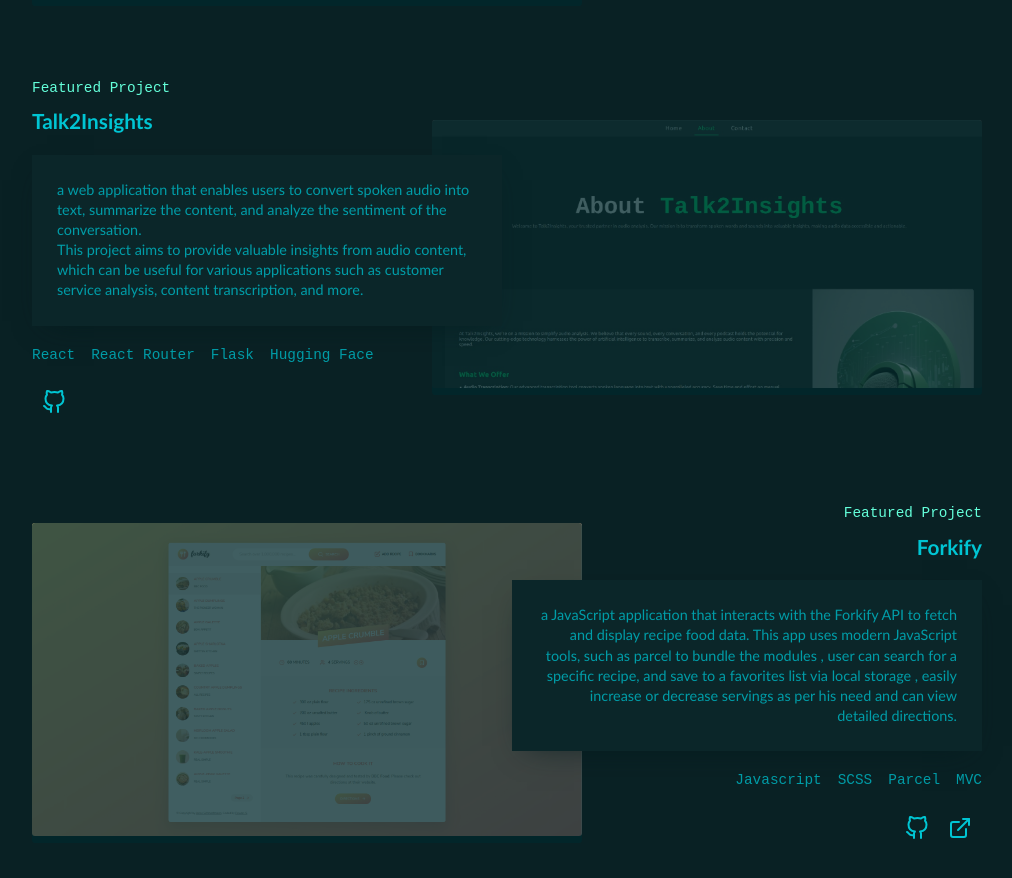
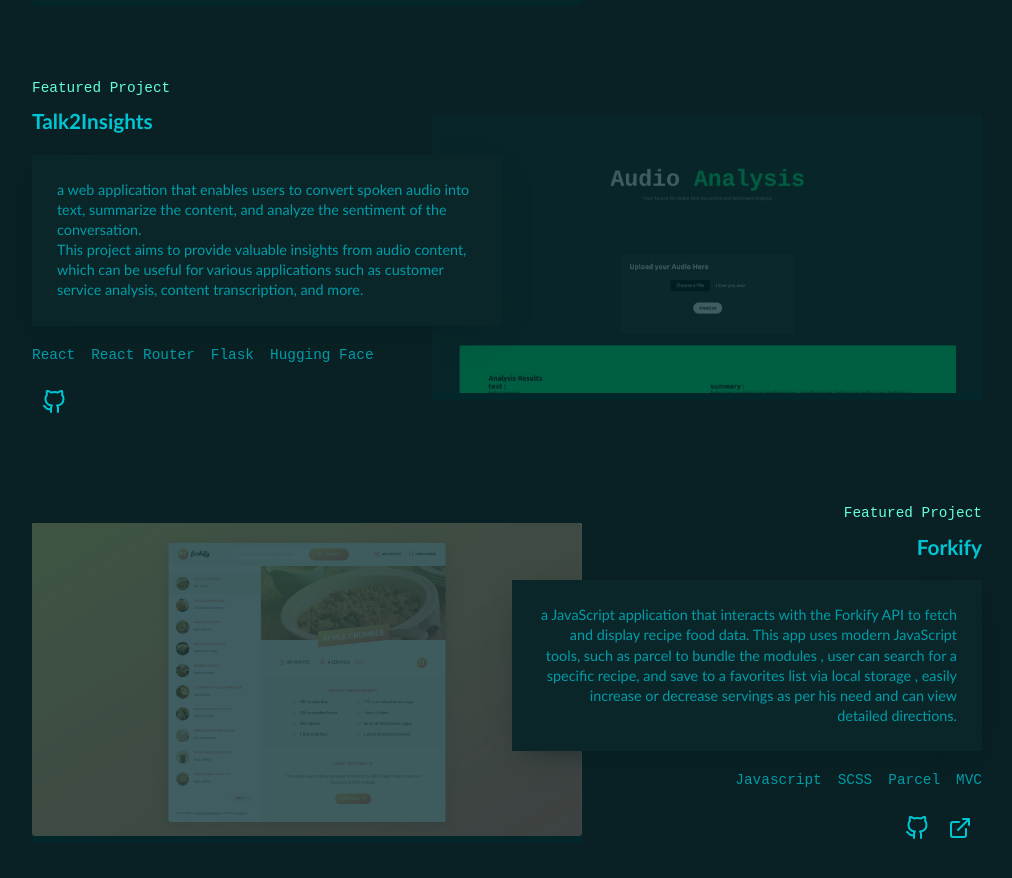
Before and after one commit to youssef-yasser-ali/youssef-yasser-ali.github.io, a React (Vite) app: page / in a window 1280 px wide. Shown: the part 2281-3159 px from the top of the page, without its empty margins (133-1145 px from the left). Built offline with nearby package versions, Linux system fonts and the light colour scheme.

Commit message:
final-v.1

```diff
--- a/src/assets/index.js
+++ b/src/assets/index.js
@@ -1,7 +1,21 @@
 // import youssefImg from "./youssef.JPG";
+import aromaPro from "./Projects-img/aroma-demo.jpeg";
+import clickAndGitPro from "./Projects-img/click&get.jpeg";
+import forkifyPro from "./Projects-img/forkify-demo.jpg";
+import talk2InsPro from "./Projects-img/talk2ins-demo-2.jpeg";
+
 import youssefLogo from "./youssef logo.svg";
 import youssefLogo2 from "./youssef svg .svg";
 import youssefImg from "./youssef-yasser.jpg";
 import youssefImg2 from "./youssef-img.jpg";
 
-export { youssefLogo, youssefLogo2, youssefImg, youssefImg2 };
+export {
+  youssefLogo,
+  youssefLogo2,
+  youssefImg,
+  youssefImg2,
+  clickAndGitPro,
+  aromaPro,
+  forkifyPro,
+  talk2InsPro,
+};
--- a/src/data/Data.jsx
+++ b/src/data/Data.jsx
@@ -1,3 +1,5 @@
+import { aromaPro, clickAndGitPro, forkifyPro, talk2InsPro } from "../assets";
+
 export const data = {
   name: "Youssef Yasser A.",
   title: "Software Engineering.",
@@ -19,7 +21,7 @@
   {
     name: "Click & Get",
     description: `Click and Get is a simple web application and React ecommerce platform with essential commerce features. Built with React.`,
-    image: "/src/assets/Projects-img/click&get.jpeg",
+    image: clickAndGitPro,
     technologies: [
       "React",
       "React Router",
@@ -41,7 +43,7 @@
         service analysis, content transcription, and more.
       </p>
     ),
-    image: "/src/assets/Projects-img/talk2ins-demo-1.jpeg",
+    image: talk2InsPro,
 
     technologies: ["React", "React Router", "Flask", "Hugging Face"],
     links: { github: "https://github.com/youssef-yasser-ali/click-and-get" },
@@ -57,7 +59,7 @@
         or decrease servings as per his need and can view detailed directions.
       </p>
     ),
-    image: "/src/assets/Projects-img/forkify-demo.jpg",
+    image: forkifyPro,
     technologies: ["Javascript", "SCSS", "Parcel", "MVC"],
     links: {
       external: "https://forkify-youssef.netlify.app/",
@@ -94,7 +96,7 @@
         use. Besides.
       </p>
     ),
-    image: "/src/assets/Projects-img/aroma-demo.jpeg",
+    image: aromaPro,
     technologies: ["HML", "CSS", "Javascript"],
     links: {
       external: "https://aroma-youssef.netlify.app/",
```
Also changed, not shown: 1 other file (tests, documents, lock files or other folders).
